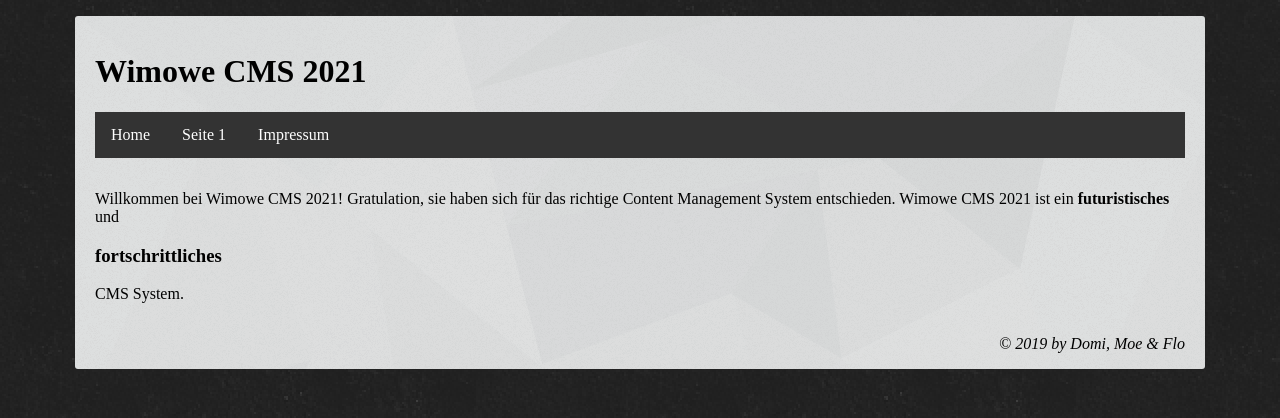
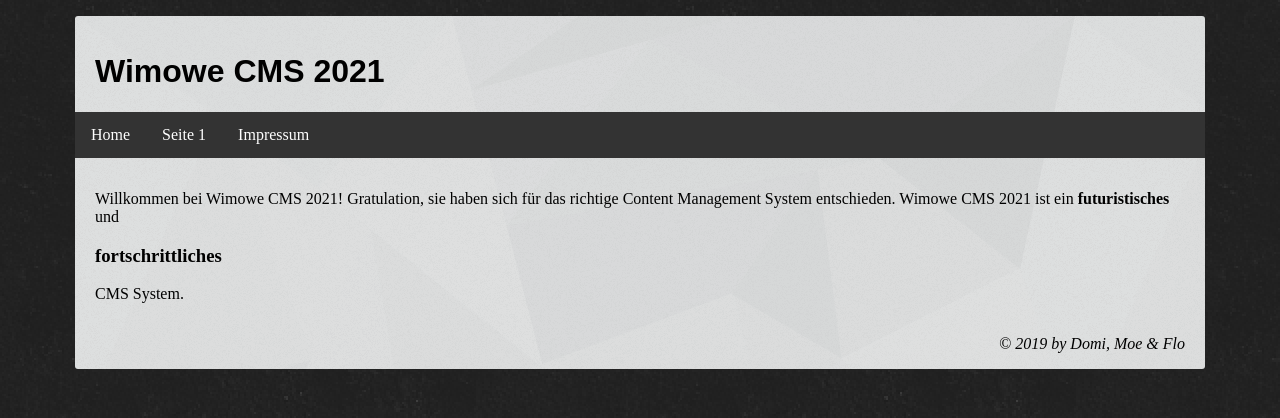
Before and after one commit to NoConnection12367/WimoweCMS2021, a PHP site: page /index.php?page=Home in a window 1280 px wide. Shown: the top 418 px of the page. Run offline with PHP 8.4, Linux system fonts and the light colour scheme; data comes from the database, SQL or seed files in the repository.

Commit message:
Fixed startpage, when php parameter missing, Minor design improvements

```diff
--- a/css/style.css
+++ b/css/style.css
@@ -63,6 +63,10 @@ body {
     margin-right: 20px;
 }
 
+h1 {
+    font-family: sans-serif;
+}
+
 /* Nav Bar */
 ul {
     list-style-type: none;
--- a/index.php
+++ b/index.php
@@ -43,7 +43,7 @@
                 <h1>Wimowe CMS 2021</h1>
             </div>
 
-            <div id="navigation" class="container">
+            <div id="navigation">
                 <ul>
                     <?php
                         // Build Navigation from database
@@ -71,9 +71,15 @@
                     $folder_pages = "pages";
 
                     // Check if page request is set
-                    if (isset($_GET["page"]))
+                    if (!isset($_GET["page"]))
+                    {
+                        // No specific page requested, show home-page
+                        $page = "home";
+                    }
+                    else
                     {
                         $page = $_GET["page"];
+                    }
 
                     // If requested page is existing, include it into content section of the current page
                     $sql = "SELECT * FROM wimowe.content_de WHERE Site='" . $page . "'";
@@ -90,13 +96,6 @@
                         // No content found, display default error page
                         include($folder_pages . '/default.php');
                     }
-
-                    }
-                    else {
-                        // No page specifically requested -> show home-page
-                        $page = "home";
-                        include($folder_pages . '/home.php');
-                    }
                 ?>
             </div>
 
```
Lines whose indentation alone changed are shown as unchanged.
